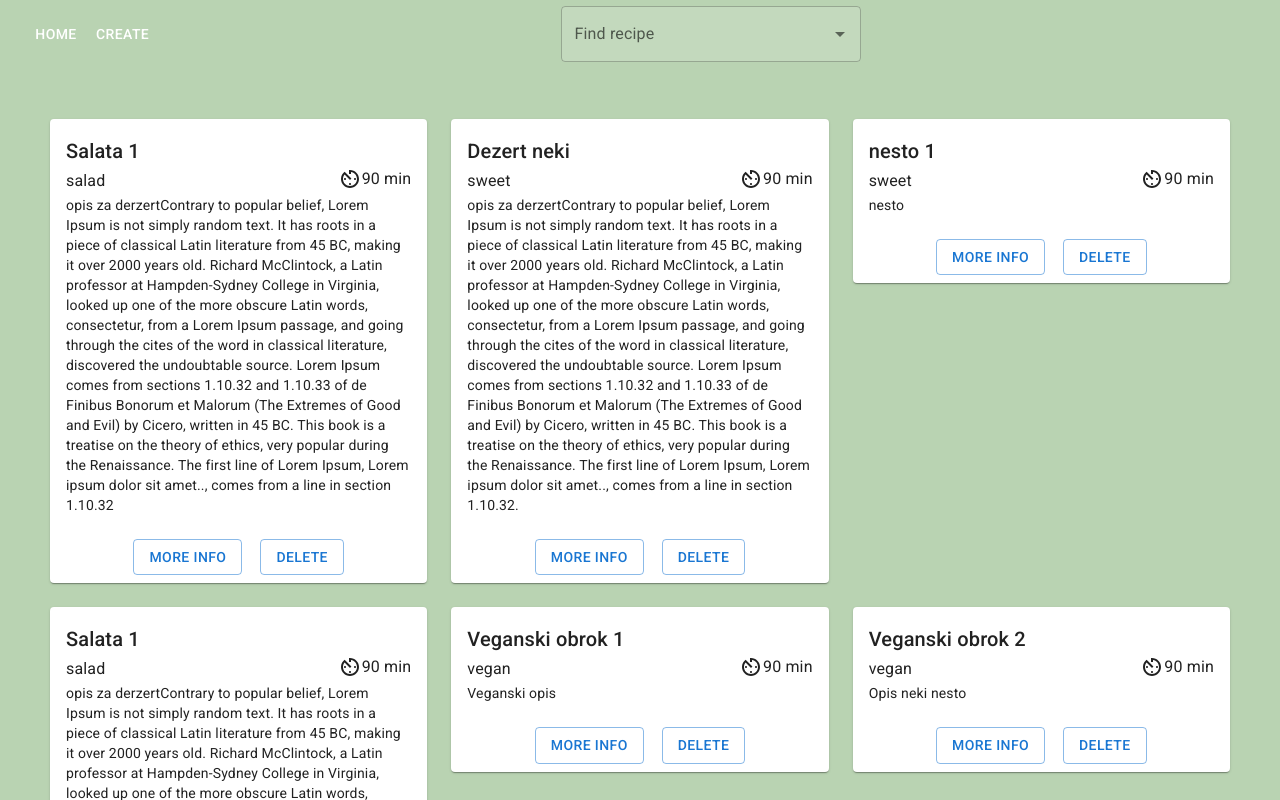
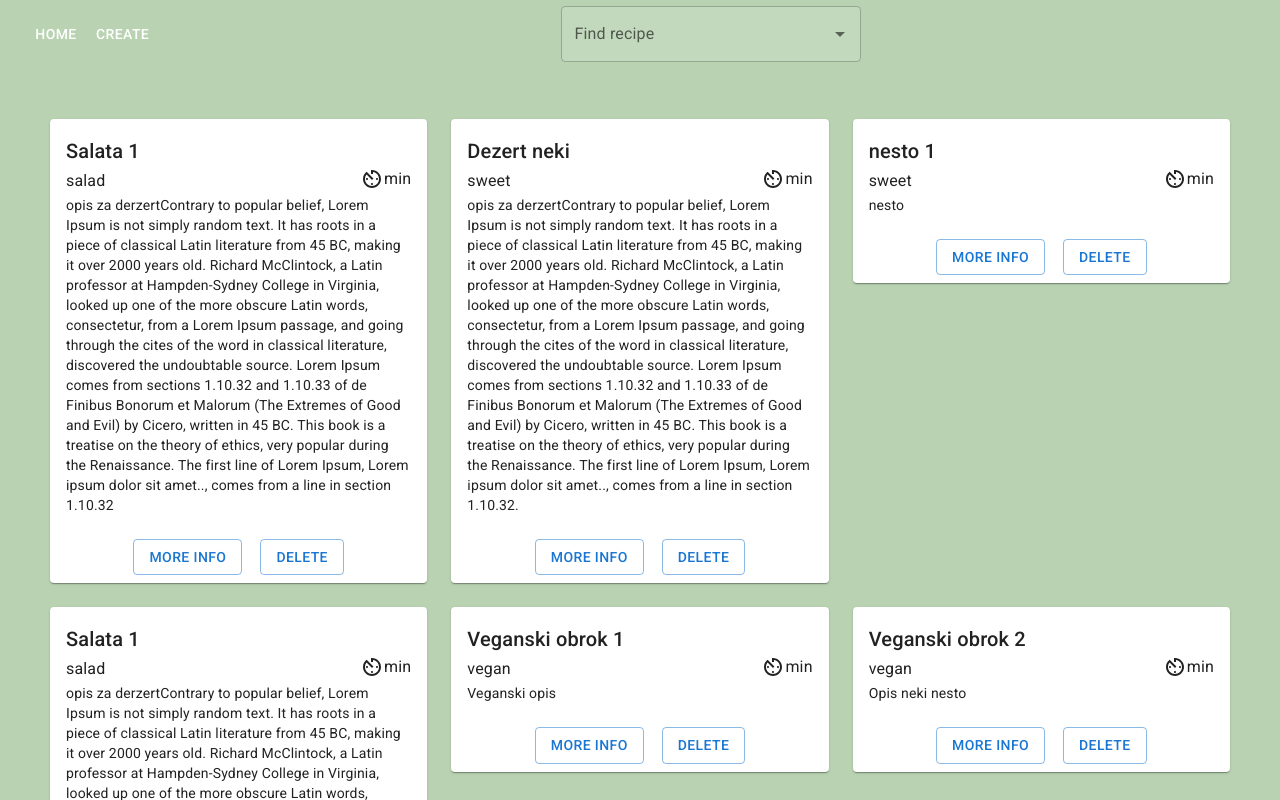
Before and after one commit to Anci1101/cookbookk, a React (Create React App) app: page / in a window 1280 px wide. Shown: the top 800 px of the page. Built offline with nearby package versions, Linux system fonts and the light colour scheme; data requests are answered from the project's data file.

Commit message:
set preparation time to be dynamic

```diff
--- a/src/components/RecipeCard.js
+++ b/src/components/RecipeCard.js
@@ -39,7 +39,7 @@ const RecipeCard = ({recipe, handleDeleteRecipe}) => {
                             <Box style={{display:'flex'}}>
                                 <Typography style={{flexGrow:'1'}} variant='subtitle1'>{recipe.category}</Typography>
                                 <AvTimerIcon/>
-                                <Typography>90 min</Typography>
+                                <Typography>{recipe.time} min</Typography>
                             </Box>
                         <Typography display='inline' variant='body2' >{recipe.description}</Typography>
                     </CardContent>
```
